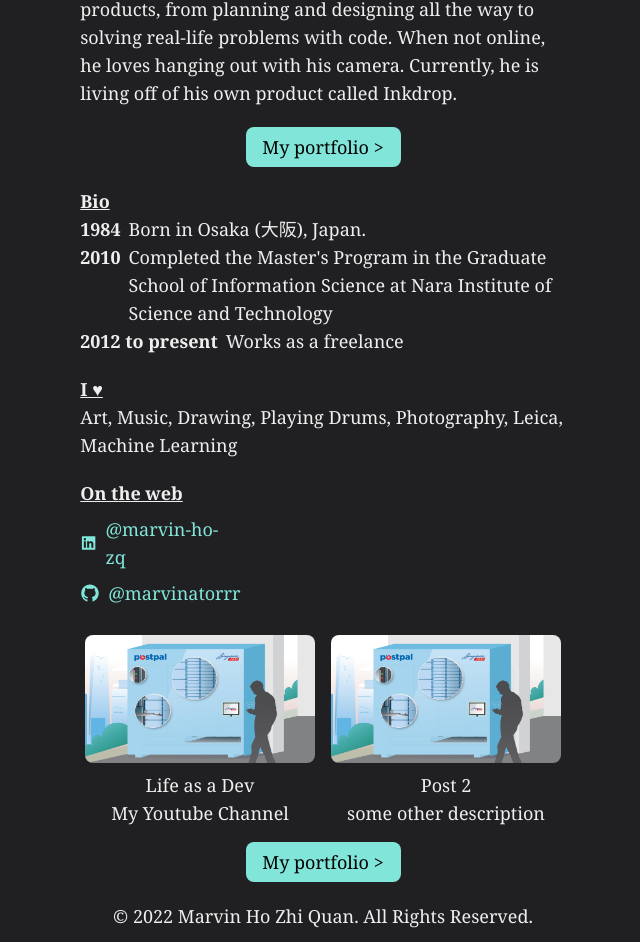
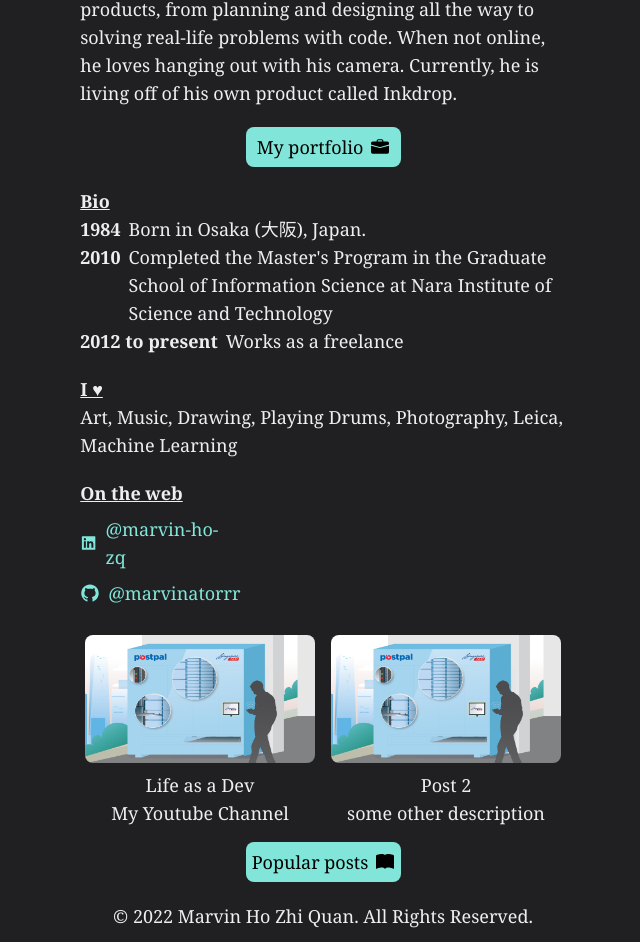
Before and after one commit to marvinatorrr/portfolio-website, a React (Create React App) app: page / in a window 1280 px wide. Shown: the part 715-1657 px from the top of the page, without its empty margins (317-957 px from the left). Built offline with nearby package versions, Linux system fonts and the light colour scheme.

Commit message:
refactor button
added conditional rendering

```diff
--- a/src/App.js
+++ b/src/App.js
@@ -4,6 +4,7 @@ import Post from "./Components/Post";
 import Footer from "./Components/Footer";
 import "./index.css";
 import Body from "./Components/Body";
+import Button from "./Components/Button";
 
 function App() {
   return (
@@ -33,9 +34,7 @@ function App() {
         </div>
       </div>
       <div className="flex justify-center my-5">
-        <button className="bg-[#81e6d9] w-[155px] h-[40px] text-black rounded-lg hover:bg-cyan-400 transition-colors duration-500 ease-out">
-          My portfolio {">"}{" "}
-        </button>
+        <Button text="Popular posts" />
       </div>
 
       <Footer />
--- a/src/Components/Body.js
+++ b/src/Components/Body.js
@@ -1,8 +1,8 @@
 import BioText from "./BioText";
+import Button from "./Button";
 import Card from "./Card";
 import Header from "./Header";
 import Hobbies from "./Hobbies";
-import NavButton from "./NavButton";
 import Profile from "./Profile";
 import SocialMedia from "./SocialMedia";
 import WorkText from "./WorkText";
@@ -17,9 +17,7 @@ function Body() {
           <Header title="Work" />
           <WorkText />
           <div className=" flex justify-center my-5">
-            <button className="bg-[#81e6d9] w-[155px] h-[40px] text-black rounded-lg hover:bg-cyan-400 transition-colors duration-500 ease-out">
-              My portfolio {">"}{" "}
-            </button>
+            <Button text="My portfolio" />
           </div>
           <div className="my-5">
             <Header title="Bio" />
--- /dev/null
+++ b/src/Components/Button.js
@@ -0,0 +1,24 @@
+import { BsFillBriefcaseFill, BsFillBookFill } from "react-icons/bs";
+
+function Button(props) {
+  function RenderLogo(title) {
+    switch (title) {
+      case "My portfolio":
+        return <BsFillBriefcaseFill className="ml-2" />;
+      case "Popular posts":
+        return <BsFillBookFill className="ml-2" />;
+      default:
+        console.log("hi");
+        break;
+    }
+  }
+
+  return (
+    <button className="bg-[#81e6d9] w-[155px] h-[40px] text-black rounded-lg hover:bg-cyan-400 transition-colors duration-500 ease-out flex justify-center items-center">
+      {props.text}
+      {RenderLogo(props.text)}
+    </button>
+  );
+}
+
+export default Button;
--- a/src/Components/NavButton.js
+++ /dev/null
@@ -1,11 +0,0 @@
-function NavButton(props) {
-  return (
-    <div className=" flex justify-center">
-      <div>
-        <button className="bg-slate-700 hover: bg-red-700">{props.text}</button>
-      </div>
-    </div>
-  );
-}
-
-export default NavButton;
```
